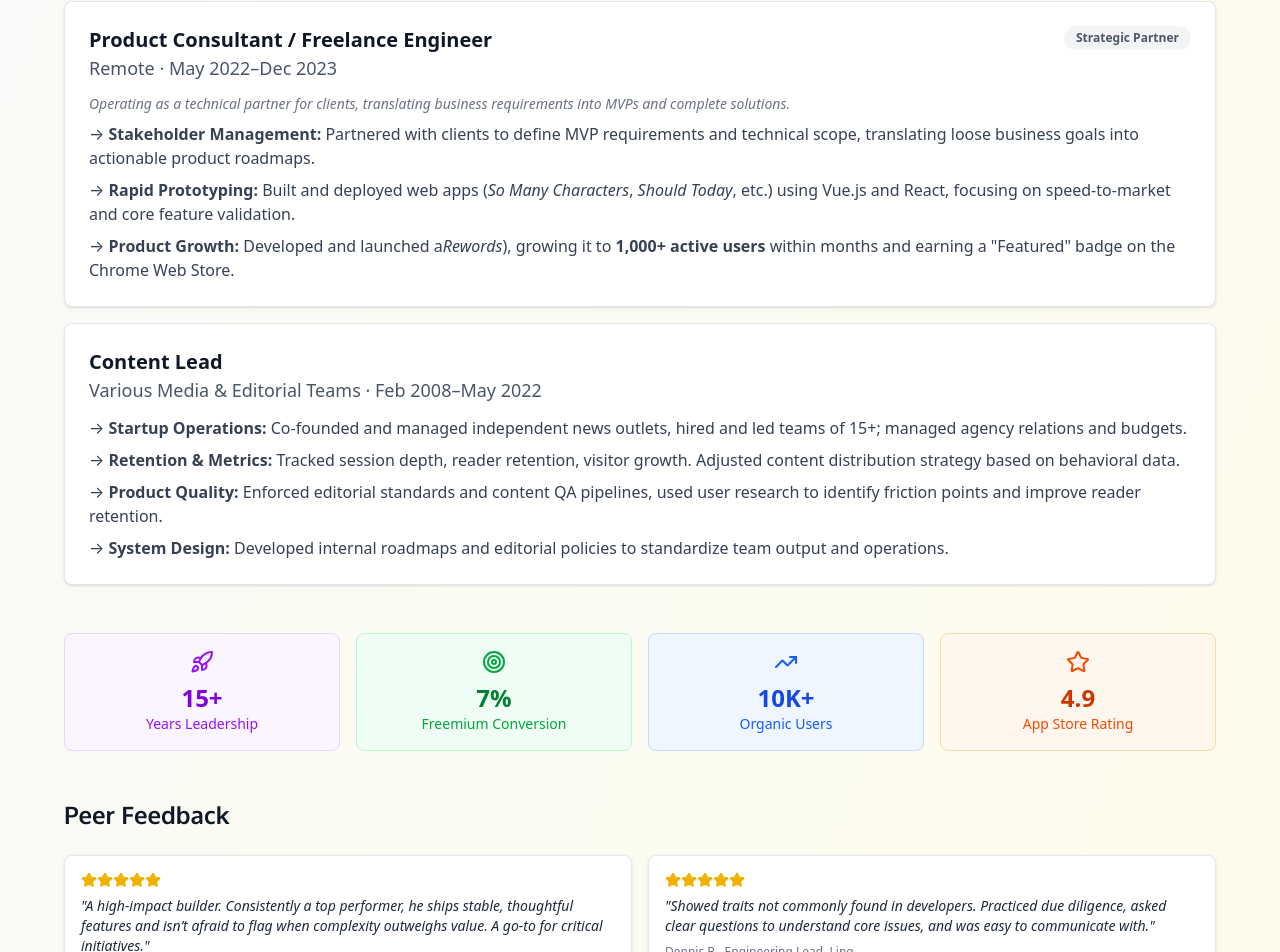
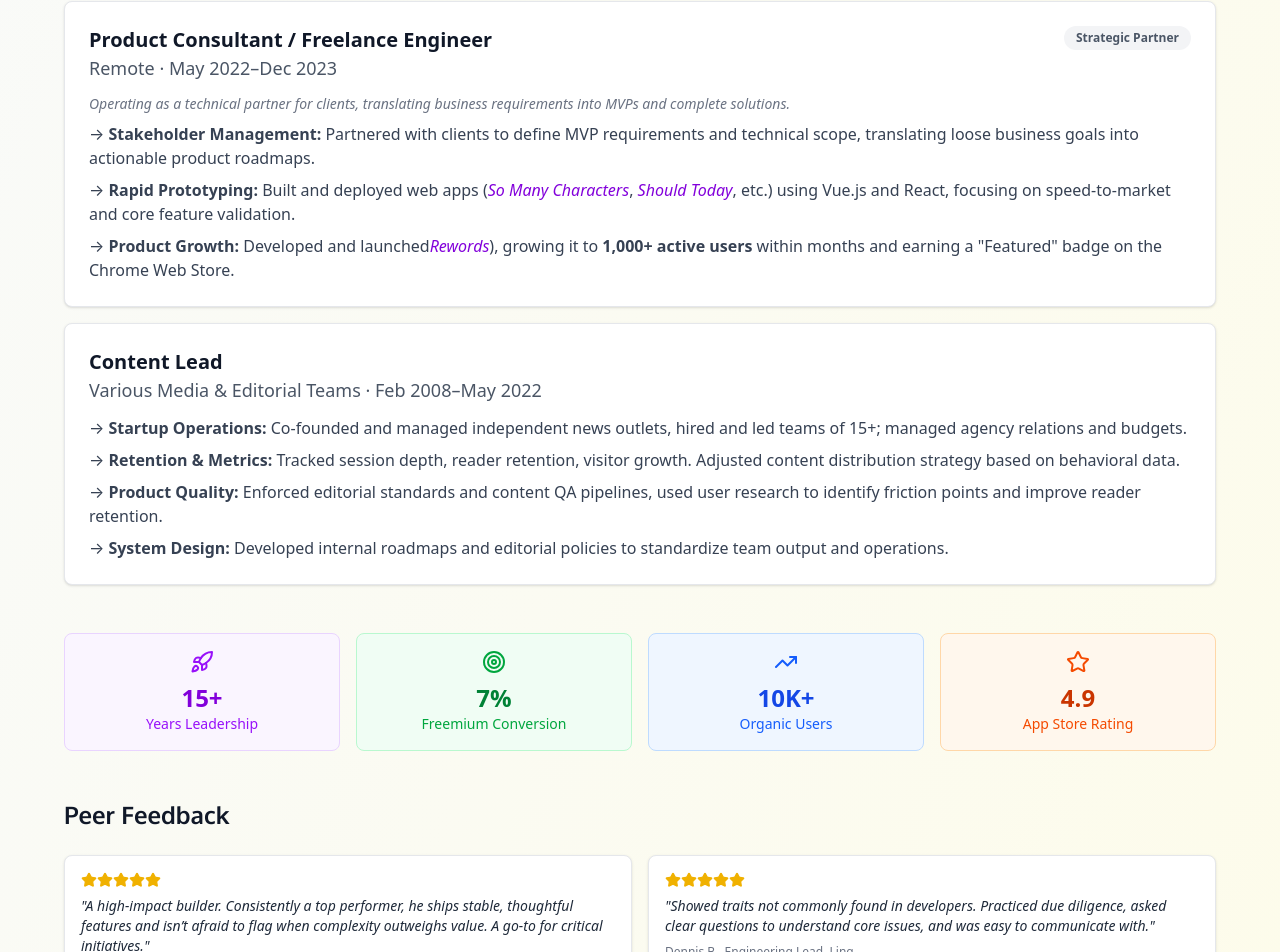
Before and after one commit to sanderbell/sanderbelldev2, a React (Vite) app: page / in a window 1280 px wide. Shown: the part 1367-2319 px from the top of the page. Built offline with nearby package versions, Linux system fonts and the light colour scheme.

Commit message:
Update link colors in App component for improved visibility and consistency

```diff
--- a/src/App.tsx
+++ b/src/App.tsx
@@ -386,7 +386,7 @@ function App() {
                     href="https://somany.ch"
                     target="_blank"
                     rel="noopener noreferrer"
-                    className="text-gray-700 hover:text-gray-800 transition-colors"
+                    className="text-purple-700 hover:text-purple-800 transition-colors"
                   >
                     <em>So Many Characters</em>
                   </a>
@@ -395,7 +395,7 @@ function App() {
                     href="https://should.today"
                     target="_blank"
                     rel="noopener noreferrer"
-                    className="text-gray-700 hover:text-gray-800 transition-colors"
+                    className="text-purple-700 hover:text-purple-800 transition-colors"
                   >
                     <em>Should Today</em>
                   </a>
@@ -403,12 +403,12 @@ function App() {
                   and core feature validation.
                 </li>
                 <li>
-                  → <strong>Product Growth:</strong> Developed and launched a
+                  → <strong>Product Growth:</strong> Developed and launched
                   <a
                     href="https://rewords.app"
                     target="_blank"
                     rel="noopener noreferrer"
-                    className="text-gray-700 hover:text-gray-800 transition-colors"
+                    className="text-purple-700 hover:text-purple-800 transition-colors"
                   >
                     <em>Rewords</em>
                   </a>
```
